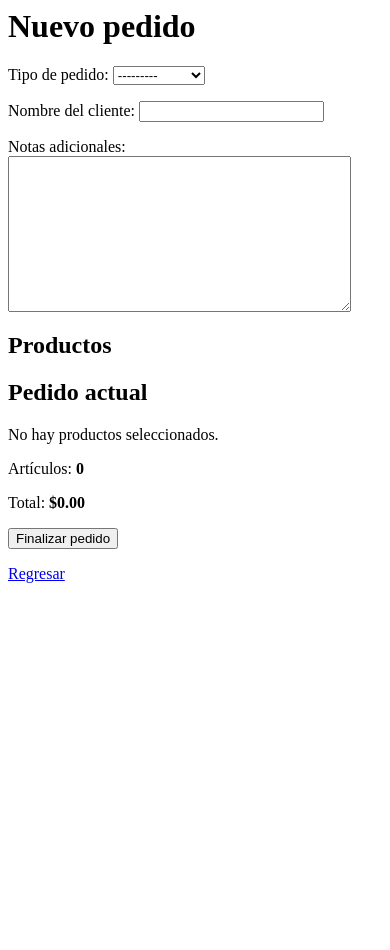
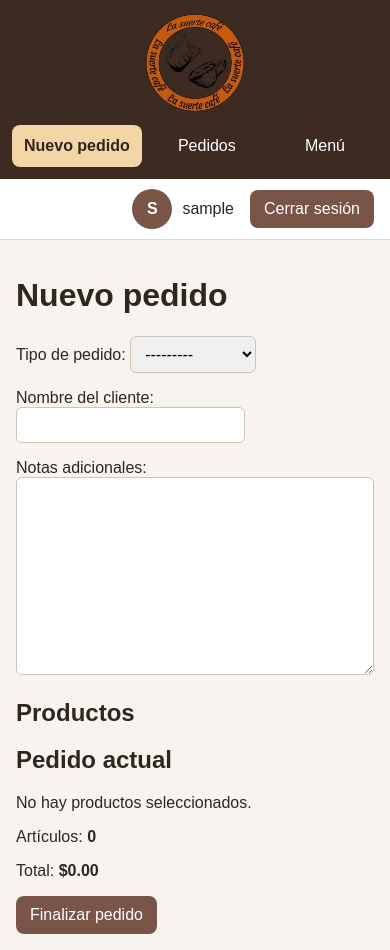
Before and after one commit to fabrixbau/Project_web_app_suerte_cafe, a Django app: page /orders/new/ in a window 390 px wide. Before the commit the page ends 583 px from the top, so only its background shows below. Run offline with Django 5.2, Linux system fonts and the light colour scheme; the visitor is signed in with stand-in values (Sample User, id 1); data that the repository does not hold is empty.

Commit message:
Added profile photo, and starting design the view response for tablets or views smalls

```diff
--- a/orders/templates/orders/order_create.html
+++ b/orders/templates/orders/order_create.html
@@ -1,10 +1,10 @@
+{% extends "base.html" %}
 {% load l10n %}
 
-<h1>Nuevo pedido</h1>
+{% block title %}Nuevo pedido | Suerte Café{% endblock %}
 
-{% for message in messages %}
-    <p>{{ message }}</p>
-{% endfor %}
+{% block content %}
+    <h1>Nuevo pedido</h1>
 
 <form method="post">
     {% csrf_token %}
@@ -140,9 +140,9 @@
     <button type="submit">Finalizar pedido</button>
 </form>
 
-<a href="{% url 'home' %}">Regresar</a>
+{% endblock %}
 
-
+{% block extra_js %}
 <script>
     const orderType = document.querySelector("#id_order_type");
     const phoneFields = document.querySelector("#phone-fields");
@@ -241,3 +241,5 @@
 
     updateOrderSummary();
 </script>
+
+{% endblock %}
--- a/static/css/app.css
+++ b/static/css/app.css
@@ -42,6 +42,12 @@ body {
     background: #604538;
 }
 
+.sidebar nav a.active {
+    color: #30251f;
+    background: #f3d6a5;
+    font-weight: 700;
+}
+
 .page {
     min-width: 0;
 }
@@ -57,6 +63,127 @@ body {
     border-bottom: 1px solid #ded6cf;
 }
 
+.user-summary {
+    display: flex;
+    align-items: center;
+    gap: 10px;
+}
+
+.profile-avatar {
+    width: 40px;
+    height: 40px;
+    flex: 0 0 40px;
+    border-radius: 50%;
+    object-fit: cover;
+}
+
+.profile-avatar-fallback {
+    display: grid;
+    color: white;
+    background: #795548;
+    font-weight: 700;
+    place-items: center;
+}
+
 .content {
     padding: 24px;
 }
+
+button,
+input,
+select,
+textarea {
+    font: inherit;
+}
+
+button {
+    padding: 10px 14px;
+    color: white;
+    background: #795548;
+    border: 0;
+    border-radius: 8px;
+    cursor: pointer;
+}
+
+button:hover {
+    background: #604238;
+}
+
+input,
+select,
+textarea {
+    max-width: 100%;
+    padding: 8px 10px;
+    border: 1px solid #cfc3b9;
+    border-radius: 6px;
+}
+
+.auth-page {
+    display: grid;
+    min-height: 100vh;
+    padding: 24px;
+    place-items: center;
+    background: #f1e8df;
+}
+
+.auth-card {
+    width: min(100%, 420px);
+    padding: 32px;
+    background: white;
+    border-radius: 16px;
+    box-shadow: 0 12px 32px rgb(48 37 31 / 12%);
+}
+
+.auth-logo {
+    display: block;
+    width: 160px;
+    max-width: 100%;
+    margin: 0 auto 24px;
+}
+
+.auth-card input {
+    width: 100%;
+    padding: 10px 12px;
+}
+
+.auth-card button {
+    width: 100%;
+    padding: 12px;
+    cursor: pointer;
+}
+
+@media (max-width: 800px) {
+    .app-layout {
+        grid-template-columns: 1fr;
+    }
+
+    .sidebar {
+        padding: 12px;
+    }
+
+    .brand img {
+        width: 100px;
+        margin-bottom: 12px;
+    }
+
+    .sidebar nav {
+        display: flex;
+        overflow-x: auto;
+    }
+
+    .sidebar nav a {
+        flex: 1;
+        min-width: max-content;
+        text-align: center;
+    }
+
+    .topbar {
+        min-height: auto;
+        padding: 10px 16px;
+    }
+
+    .content {
+        padding: 16px;
+        overflow-x: auto;
+    }
+}
--- a/templates/base.html
+++ b/templates/base.html
@@ -27,15 +27,24 @@
             </a>
 
             <nav>
-                <a href="{% url 'orders:create' %}">
+                <a
+                    href="{% url 'orders:create' %}"
+                    class="{% if request.resolver_match.namespace == 'orders' and request.resolver_match.url_name == 'create' %}active{% endif %}"
+                >
                     Nuevo pedido
                 </a>
 
-                <a href="{% url 'orders:list' %}">
+                <a
+                    href="{% url 'orders:list' %}"
+                    class="{% if request.resolver_match.namespace == 'orders' and request.resolver_match.url_name != 'create' %}active{% endif %}"
+                >
                     Pedidos
                 </a>
 
-                <a href="{% url 'menu:list' %}">
+                <a
+                    href="{% url 'menu:list' %}"
+                    class="{% if request.resolver_match.namespace == 'menu' %}active{% endif %}"
+                >
                     Menú
                 </a>
             </nav>
@@ -44,9 +53,26 @@
         <div class="page">
             <header class="topbar">
                 {% if user.is_authenticated %}
-                    <span>
-                        {{ user.profile.display_name|default:user.username }}
-                    </span>
+                    <div class="user-summary">
+                        {% if user.profile.image %}
+                            <img
+                                class="profile-avatar"
+                                src="{{ user.profile.image.url }}"
+                                alt="Foto de {{ user.profile.display_name|default:user.username }}"
+                            >
+                        {% else %}
+                            <span
+                                class="profile-avatar profile-avatar-fallback"
+                                aria-hidden="true"
+                            >
+                                {{ user.username|first|upper }}
+                            </span>
+                        {% endif %}
+
+                        <span>
+                            {{ user.profile.display_name|default:user.username }}
+                        </span>
+                    </div>
 
                     <form
                         method="post"
```
Also changed, not shown: templates/auth_base.html (added, +34 -0 lines), templates/registration/login.html (+32 -6 lines).
